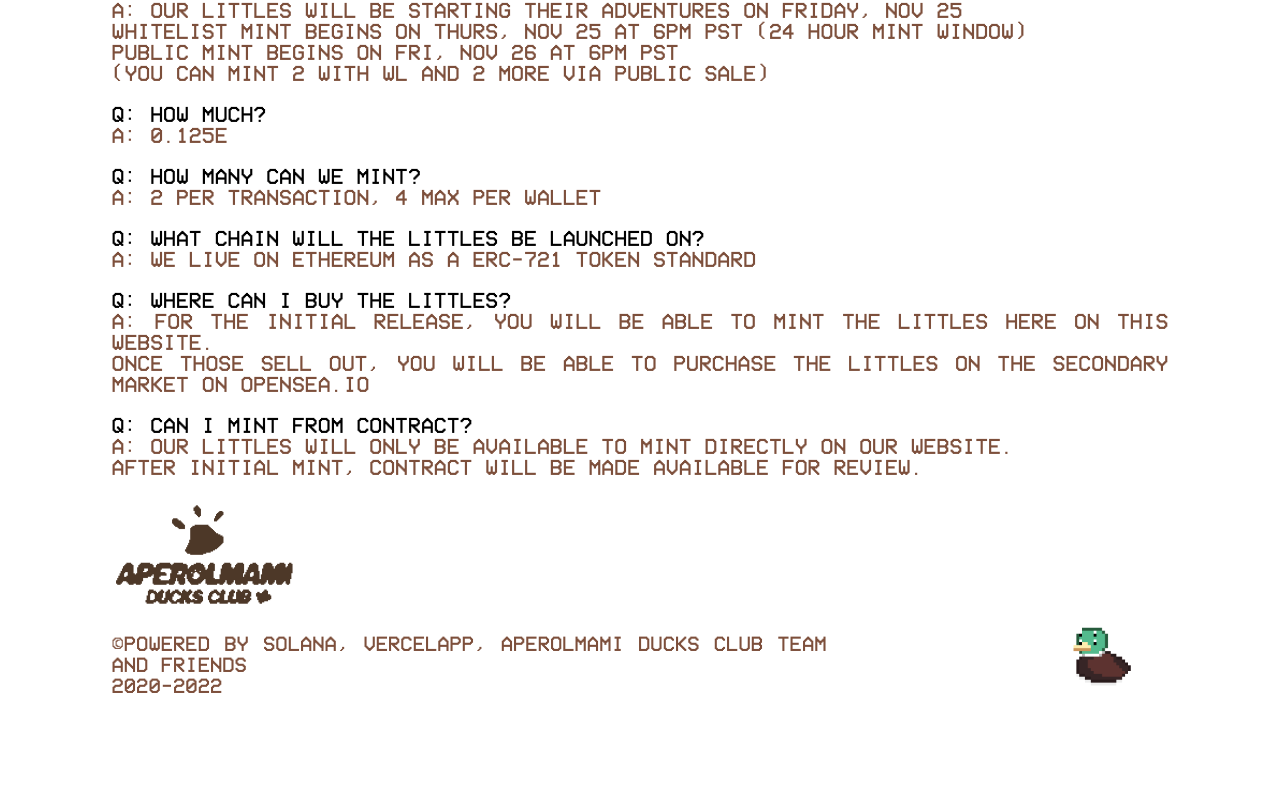
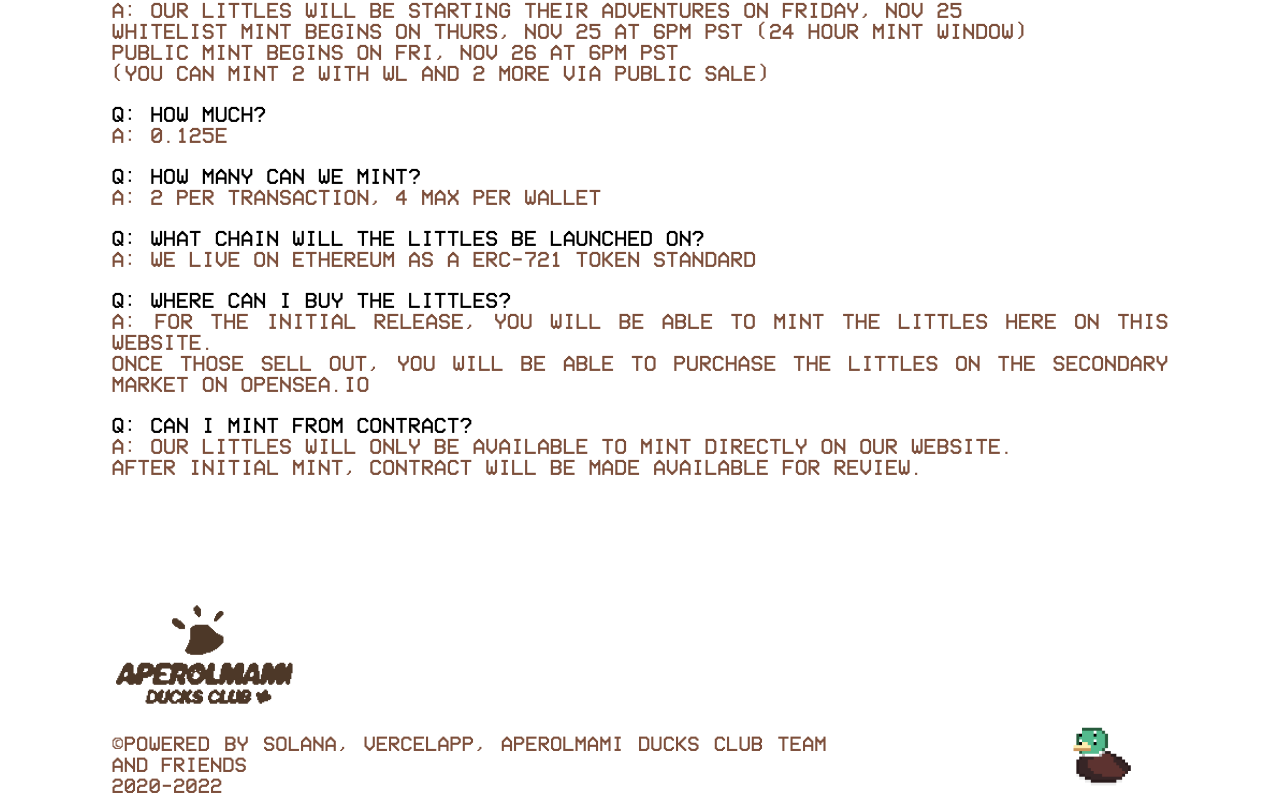
Before and after one commit to stas1f1/apm-onepage-test, a Next.js app: page /Faq in a window 1280 px wide. Shown: the part 392-1196 px from the top of the page. Before the commit the page ends 1096 px from the top, so only its background shows below. Built offline with nearby package versions, Linux system fonts and the light colour scheme.

Commit message:
prefinal2

```diff
--- a/styles/Faq.module.css
+++ b/styles/Faq.module.css
@@ -83,7 +83,7 @@
   margin-top: 180px;
 }
 .footer {
-  background-color: #fff;
+  margin-top: 100px;
 }
 
 .logoTBr {
```
